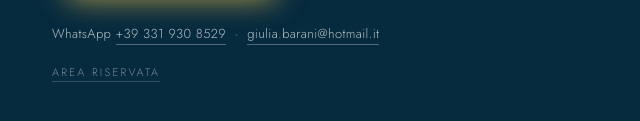
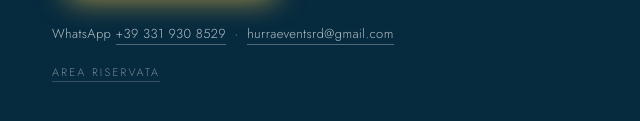
Before and after one commit to giuliabarani71-cell/hurra-beach-wellness, a plain HTML site: page index.html in a window 1280 px wide. Shown: the part 5614-5735 px from the top of the page, 526-1166 px from the left. Drawn offline with Linux system fonts and the light colour scheme.

Commit message:
Mail di contatto hurraeventsrd@gmail.com

```diff
--- a/index.html
+++ b/index.html
@@ -622,7 +622,7 @@ body.adm-open{overflow:hidden}
             Add to calendar
           </a>
         </div>
-        <p class="note reveal d3">WhatsApp <a data-wa href="#" target="_blank" rel="noopener">+39 331 930 8529</a> &nbsp;·&nbsp; <a href="mailto:giulia.barani@hotmail.it?subject=Caribbean%20Beach%20Wellness%20Experience%20%E2%80%94%205%20December">giulia.barani@hotmail.it</a></p>
+        <p class="note reveal d3">WhatsApp <a data-wa href="#" target="_blank" rel="noopener">+39 331 930 8529</a> &nbsp;·&nbsp; <a href="mailto:hurraeventsrd@gmail.com?subject=Caribbean%20Beach%20Wellness%20Experience%20%E2%80%94%205%20December">hurraeventsrd@gmail.com</a></p>
         <p class="adm-link"><a href="#admin" id="adm-open">Area riservata</a></p>
       </div>
     </div>
```
